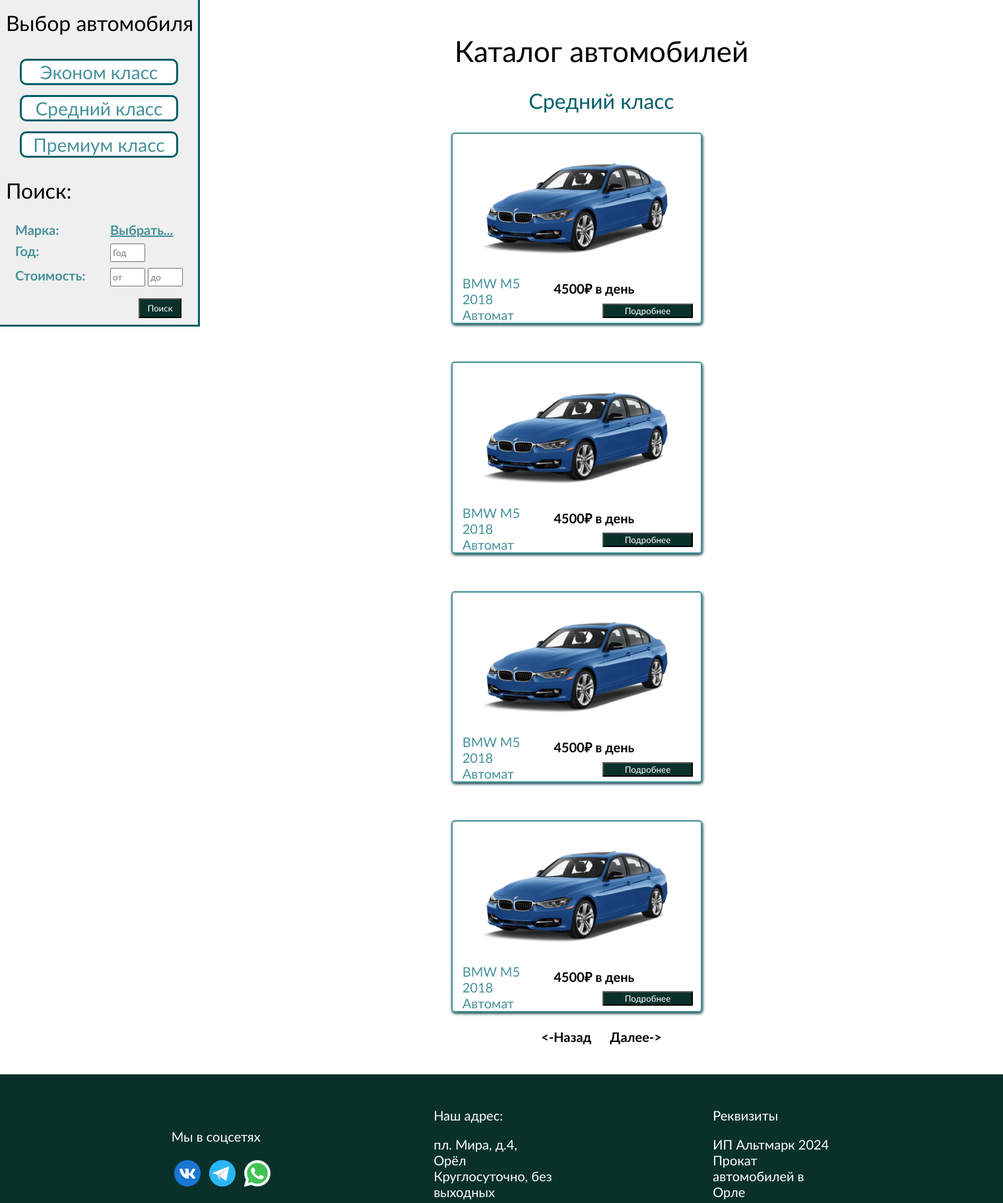
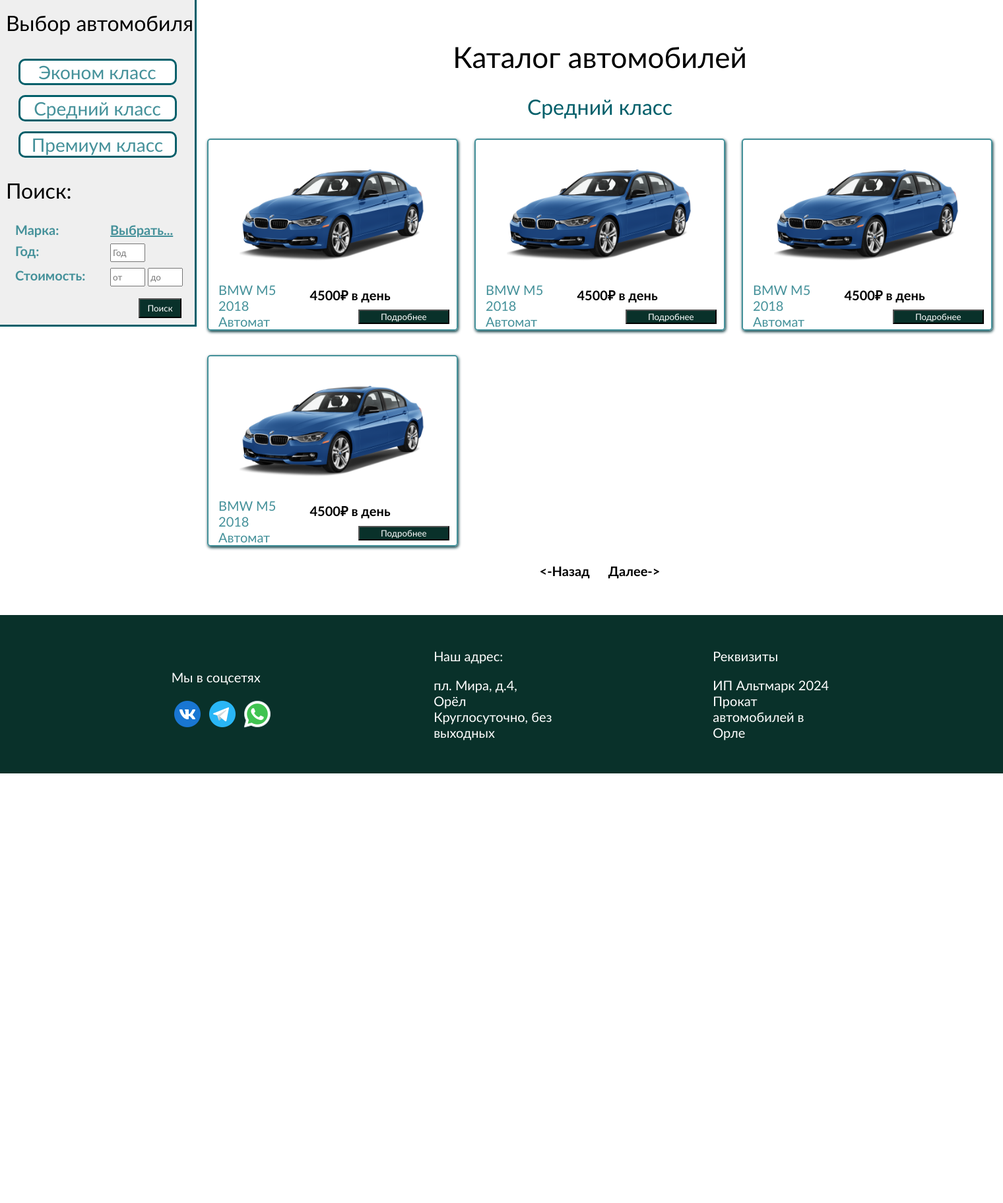
Before and after one commit to jej234/study, a PHP site: page /catalog.html in a window 1520 px wide. Shown: the part 284-2107 px from the top of the page at 66% size. After the commit the page ends 1456 px from the top, so only its background shows below. Run offline with PHP 8.4, Linux system fonts and the light colour scheme.

Commit message:
редактировал каталог

```diff
--- a/rent_car/css/style.css
+++ b/rent_car/css/style.css
@@ -300,8 +300,11 @@ footer .socials {
 }
 
 .catalog {
-    margin: 3% auto;
-    max-width: 80%;
+    margin: 55px auto;
+    width: 100%;
+    max-width: 1350px;
+    padding: 0 15px;
+    box-sizing: border-box;
 }
 
 .car-card-catalog {
@@ -328,10 +331,13 @@ footer .socials {
 }
 
 .grid-cars-catalog {
+    width: 100%;
+    max-width: 1300px;
     /*grid-template-columns: repeat(2, 1fr);*/
     grid-template-columns: repeat(auto-fill, 380px);
     column-gap: 25px;
-    row-gap: 57px;
+    row-gap: 37px;
+    justify-content: center;
 }
 
 .desc_card-catalog {
```
